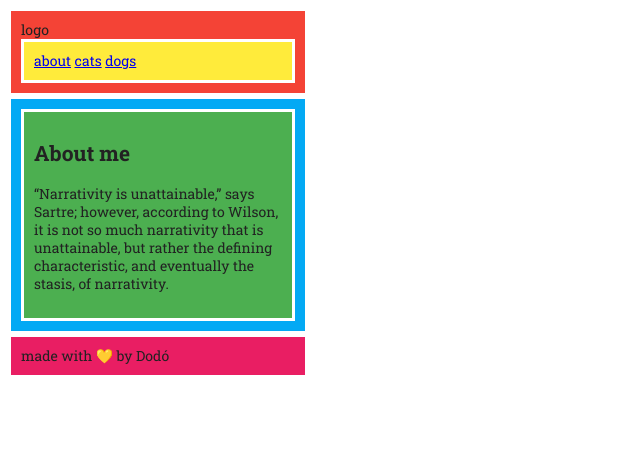
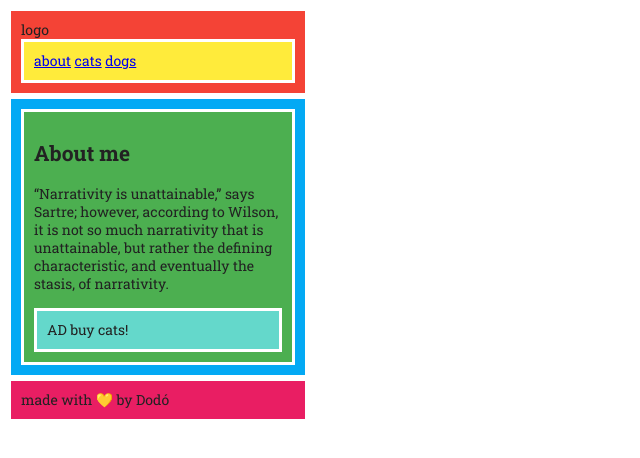
Before and after one commit to dorottyap/4_3, a plain HTML site: page index.html in a window 1280 px wide. Shown: the whole page, without its empty margins (0-640 px from the left). Drawn offline with Linux system fonts and the light colour scheme.

Commit message:
aside element added

```diff
--- a/index.html
+++ b/index.html
@@ -17,7 +17,7 @@
 
         <h1>About me </h1>
         <p> “Narrativity is unattainable,” says Sartre; however, according to Wilson, it is not so much narrativity that is unattainable, but rather the defining characteristic, and eventually the stasis, of narrativity.</p>
-
+    <aside>AD buy cats!</aside>
 </article>
 </main>
 <footer>made with 💛 by Dodó</footer>
```
